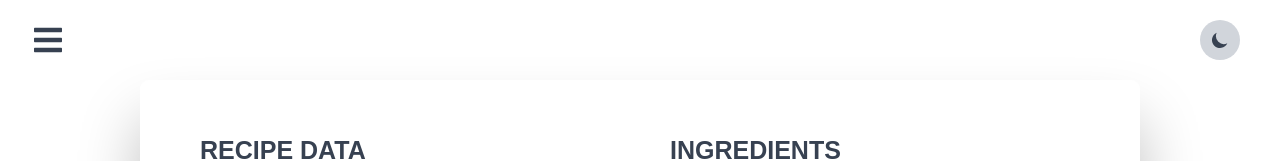
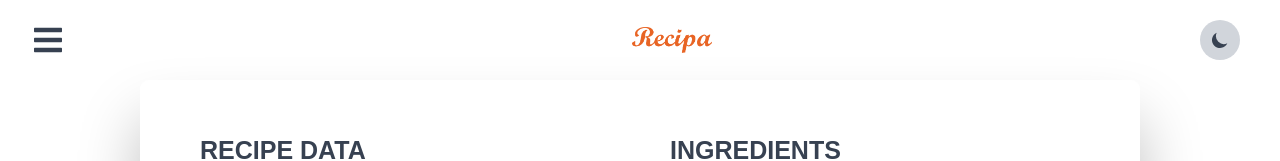
Before and after one commit to topeogunleye/Recipe-App-V2, a React (Create React App) app: page /NewMealForm in a window 1280 px wide. Shown: the top 161 px of the page. Built offline with nearby package versions, Linux system fonts and the light colour scheme.

Commit message:
Adds logo to project

```diff
--- a/src/components/Navbar/Navbar.js
+++ b/src/components/Navbar/Navbar.js
@@ -9,6 +9,7 @@ import { DarkModeContext } from '../../contexts/DarkModeProvider';
 import firebase from 'firebase';
 import StyledFirebaseAuth from 'react-firebaseui/StyledFirebaseAuth';
 import { AuthContext } from '../../contexts/AuthContext';
+import logo from '../../logo.png';
 
 let useClickOutside = (handler) => {
   let domNode = useRef();
@@ -53,6 +54,9 @@ function Navbar() {
           <Link to="#" className="menu-bars">
             <FaIcons.FaBars onClick={showSidebar} />
           </Link>
+          <div className="font-black text-2xl logo-signature mx-auto">
+            <img src={logo} alt="logo" className="w-20" />
+          </div>
         </div>
         <nav
           className={sidebar ? 'nav-menu active' : 'nav-menu'}
@@ -72,6 +76,9 @@ function Navbar() {
               className="w-full grid place-items-start"
               onClick={() => toggleAuth()}
             >
+              <div className="font-black text-2xl logo-signature mx-auto mt-4">
+                <img src={logo} alt="logo" className="w-20" />
+              </div>
               <Link
                 to="/loginsignup/"
                 className="button-primary signin-button ml-8 mb-12 mt-4"
--- a/src/pages/Home.js
+++ b/src/pages/Home.js
@@ -9,6 +9,7 @@ import * as FaIcons from 'react-icons/fa';
 import { DarkModeContext } from '../contexts/DarkModeProvider';
 import SearchBox from '../components/search-box/search-box';
 import MealItem from '../components/meal/Meal';
+import logo from '../logo.png';
 
 const Home = () => {
   const [query, setQuery] = useState('');
@@ -89,8 +90,6 @@ const Home = () => {
             />
           </div>
 
-          <h1 className="font-black text-2xl logo-signature">Recipa</h1>
-
           <SearchBox
             query={query}
             handleChange={handleChange}
```
Also changed, not shown: src/logo.png (added), src/yummly.svg (added).
